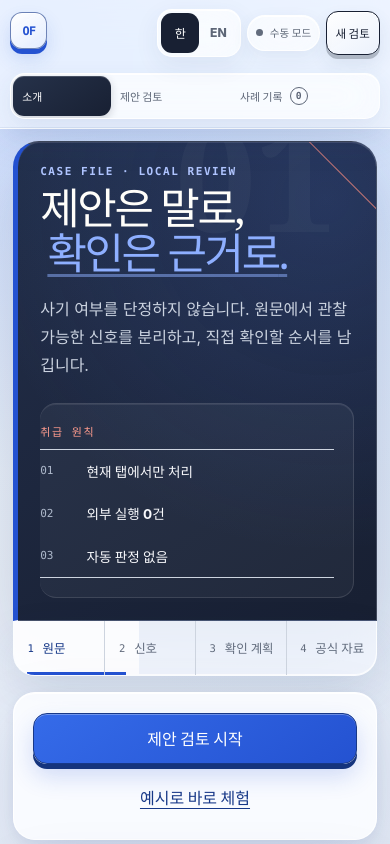
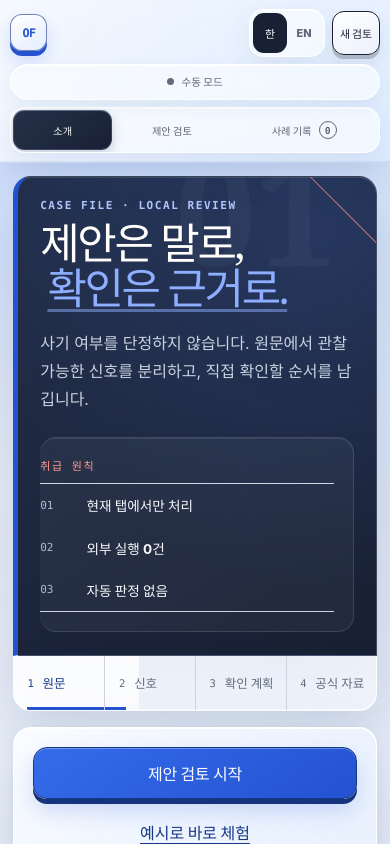
Before and after one commit to kjs844-art/offerproof-webmcp, a React (Vite) app: page / in a window 390 px wide. Shown: the top 844 px of the page. Built offline with nearby package versions, Linux system fonts and the light colour scheme.

Commit message:
style: polish responsive Offroof workspace

```diff
--- a/src/styles.css
+++ b/src/styles.css
@@ -1089,3 +1089,208 @@ input[type="checkbox"] {
   .language-switch button[aria-pressed="true"] { background: Highlight; color: HighlightText; }
   .status-dot { background: currentColor; }
 }
+
+/* Post-submit Agent 1 UI polish: responsive glass surfaces and interaction feedback. */
+:root {
+  --focus-ring: rgba(42, 94, 224, .42);
+  --glass-blue: rgba(233, 242, 255, .78);
+  --glass-blue-strong: rgba(248, 251, 255, .93);
+}
+
+button,
+a,
+summary,
+label,
+input[type="checkbox"] { touch-action: manipulation; }
+
+button:disabled {
+  opacity: .64;
+  transform: none !important;
+  box-shadow: none !important;
+  cursor: not-allowed;
+}
+
+button:focus-visible,
+a:focus-visible,
+summary:focus-visible,
+textarea:focus-visible,
+input:focus-visible { outline-color: var(--focus-ring); }
+
+.page-heading h1,
+#input-heading,
+#result-heading,
+#checklist-heading,
+#receipts-heading,
+#resources-heading { scroll-margin-top: 8rem; }
+
+.topbar {
+  border-bottom-color: rgba(173, 197, 240, .48);
+  background: linear-gradient(135deg, rgba(255, 255, 255, .83), rgba(225, 238, 255, .72));
+}
+
+.page-navigation,
+.language-switch,
+.local-pill,
+.status-pill {
+  border-color: rgba(255, 255, 255, .94);
+  background: rgba(248, 251, 255, .7);
+}
+
+.page-navigation {
+  scrollbar-color: rgba(36, 82, 209, .34) transparent;
+  scrollbar-width: thin;
+}
+
+.page-navigation button[aria-current="page"] {
+  box-shadow: 0 4px 12px rgba(21, 38, 76, .22), inset 0 1px 0 rgba(255, 255, 255, .2), inset 0 0 0 1px rgba(154, 185, 255, .2);
+}
+
+.status-pill { min-width: 0; overflow-wrap: anywhere; }
+.status-checking .status-dot { animation: status-pulse 1.25s ease-in-out infinite; }
+
+.page-heading,
+.overview-cta,
+.overview-card-list,
+.panel,
+.plan-actions {
+  border-color: rgba(255, 255, 255, .95);
+  background: linear-gradient(145deg, var(--glass-blue-strong), var(--glass-blue));
+}
+
+.page-heading,
+.panel,
+.overview-cta,
+.overview-card-list { position: relative; isolation: isolate; }
+
+.page-heading::after,
+.panel::after,
+.overview-cta::after,
+.overview-card-list::after {
+  position: absolute;
+  inset: 0;
+  z-index: -1;
+  border-radius: inherit;
+  background: linear-gradient(115deg, rgba(255, 255, 255, .34), transparent 42%);
+  content: "";
+  pointer-events: none;
+}
+
+.input-panel { background: linear-gradient(145deg, rgba(252, 254, 255, .96), rgba(229, 240, 255, .84)); }
+.file-drop { border-color: rgba(104, 137, 194, .72); background: linear-gradient(145deg, rgba(246, 250, 255, .94), rgba(224, 237, 255, .82)); }
+.file-drop:focus-within { border-color: var(--cobalt); box-shadow: 0 0 0 3px rgba(36, 82, 209, .14), var(--shadow-glass); }
+.file-drop.is-dragging { border-style: solid; }
+
+.check-row,
+.agent-consent,
+.verification-row { min-height: 44px; }
+.check-row,
+.agent-consent { padding-block: .35rem; }
+input[type="checkbox"] { width: 22px; height: 22px; }
+
+.primary-button,
+.secondary-button,
+.ghost-button,
+.file-drop button { letter-spacing: -.01em; }
+
+.text-button,
+.sample-button,
+.empty-cta,
+.fallback-banner button { border-radius: 8px; transition: background-color .12s ease, color .12s ease, transform .12s ease; }
+
+.signal-content { padding-right: 1.2rem; }
+.signal-card { border-color: rgba(124, 151, 200, .42); background: linear-gradient(145deg, rgba(255, 255, 255, .86), rgba(235, 244, 255, .68)); }
+
+.verification-row {
+  margin-inline: -.35rem;
+  padding-inline: .65rem;
+  border-radius: 12px;
+  transition: background-color .14s ease, box-shadow .14s ease;
+}
+.verification-row:focus-within { outline: 3px solid rgba(36, 82, 209, .22); outline-offset: 1px; background: rgba(237, 244, 255, .9); }
+.verification-row.is-done { background: rgba(226, 247, 239, .72); }
+.verification-row.is-stale { background: rgba(232, 236, 243, .52); }
+
+.receipt-list { overscroll-behavior: contain; scrollbar-color: rgba(36, 82, 209, .38) transparent; scrollbar-width: thin; }
+.resource-list a { border-radius: 10px; transition: background-color .14s ease, box-shadow .14s ease, padding-left .14s ease, transform .14s ease; }
+
+@keyframes status-pulse {
+  0%, 100% { opacity: .48; transform: scale(.82); }
+  50% { opacity: 1; transform: scale(1.22); }
+}
+
+@media (hover: hover) and (pointer: fine) {
+  .text-button:hover,
+  .sample-button:hover,
+  .empty-cta:hover,
+  .fallback-banner button:hover { background: rgba(225, 237, 255, .78); color: var(--cobalt); transform: translateY(-1px); }
+  .verification-row:not(.is-stale):hover { background: rgba(237, 244, 255, .86); box-shadow: inset 3px 0 0 var(--cobalt); }
+  .resource-list a:hover { box-shadow: inset 3px 0 0 var(--cobalt); transform: translateX(2px); }
+}
+
+@media (max-width: 760px) {
+  .topbar { display: grid; grid-template-columns: auto minmax(0, 1fr); align-items: center; }
+  .brand { grid-column: 1; grid-row: 1; }
+  .topbar-actions { grid-column: 2; grid-row: 1; min-width: 0; justify-self: end; }
+  .page-navigation { grid-column: 1 / -1; grid-row: 2; width: 100%; order: initial; }
+  .page-heading { padding: 1.35rem; }
+  .page-heading h1 { font-size: clamp(1.9rem, 8vw, 3rem); }
+  .fallback-banner { align-items: flex-start; flex-direction: column; }
+  .fallback-banner button { align-self: stretch; text-align: left; }
+  .signal-content { padding-right: .95rem; }
+}
+
+@media (max-width: 520px) {
+  .topbar { position: relative; grid-template-columns: auto minmax(0, 1fr) auto; gap: .45rem; }
+  .topbar-actions { display: contents; }
+  .brand { grid-column: 1; grid-row: 1; }
+  .language-switch { grid-column: 2; grid-row: 1; justify-self: end; }
+  .ghost-button { grid-column: 3; grid-row: 1; }
+  .status-pill { grid-column: 1 / -1; grid-row: 2; width: 100%; max-width: none; justify-content: center; }
+  .page-navigation { grid-column: 1 / -1; grid-row: 3; }
+  .page-navigation button { justify-content: center; }
+  .intro { border-radius: 18px 18px 0 0; }
+  .workflow-rail { border-radius: 0 0 18px 18px; }
+  .page-heading,
+  .panel,
+  .overview-cta,
+  .overview-card-list { border-radius: 18px; }
+  .signal-content { padding-right: .8rem; }
+  .resource-list a { padding-inline: .6rem; }
+}
+
+@media (max-width: 390px) {
+  .language-switch { grid-template-columns: repeat(2, 34px); }
+  .language-switch button,
+  .ghost-button { padding-inline: .42rem; font-size: .68rem; }
+  .page-navigation button { padding-inline: .4rem; font-size: .64rem; }
+}
+
+@media (prefers-reduced-transparency: reduce) {
+  .topbar,
+  .page-navigation,
+  .language-switch,
+  .local-pill,
+  .status-pill,
+  .page-heading,
+  .overview-cta,
+  .overview-card-list,
+  .panel,
+  .plan-actions,
+  .signal-card,
+  .file-drop { background: #f7f9fc; -webkit-backdrop-filter: none; backdrop-filter: none; }
+  .page-heading::after,
+  .panel::after,
+  .overview-cta::after,
+  .overview-card-list::after { display: none; }
+}
+
+@media (forced-colors: active) {
+  .page-heading,
+  .overview-cta,
+  .overview-card-list,
+  .plan-actions,
+  .file-drop,
+  .signal-card,
+  .verification-row,
+  .resource-list a { border-color: CanvasText; background: Canvas; }
+}
```
Also changed, not shown: 1 other file (tests, documents, lock files or other folders).
